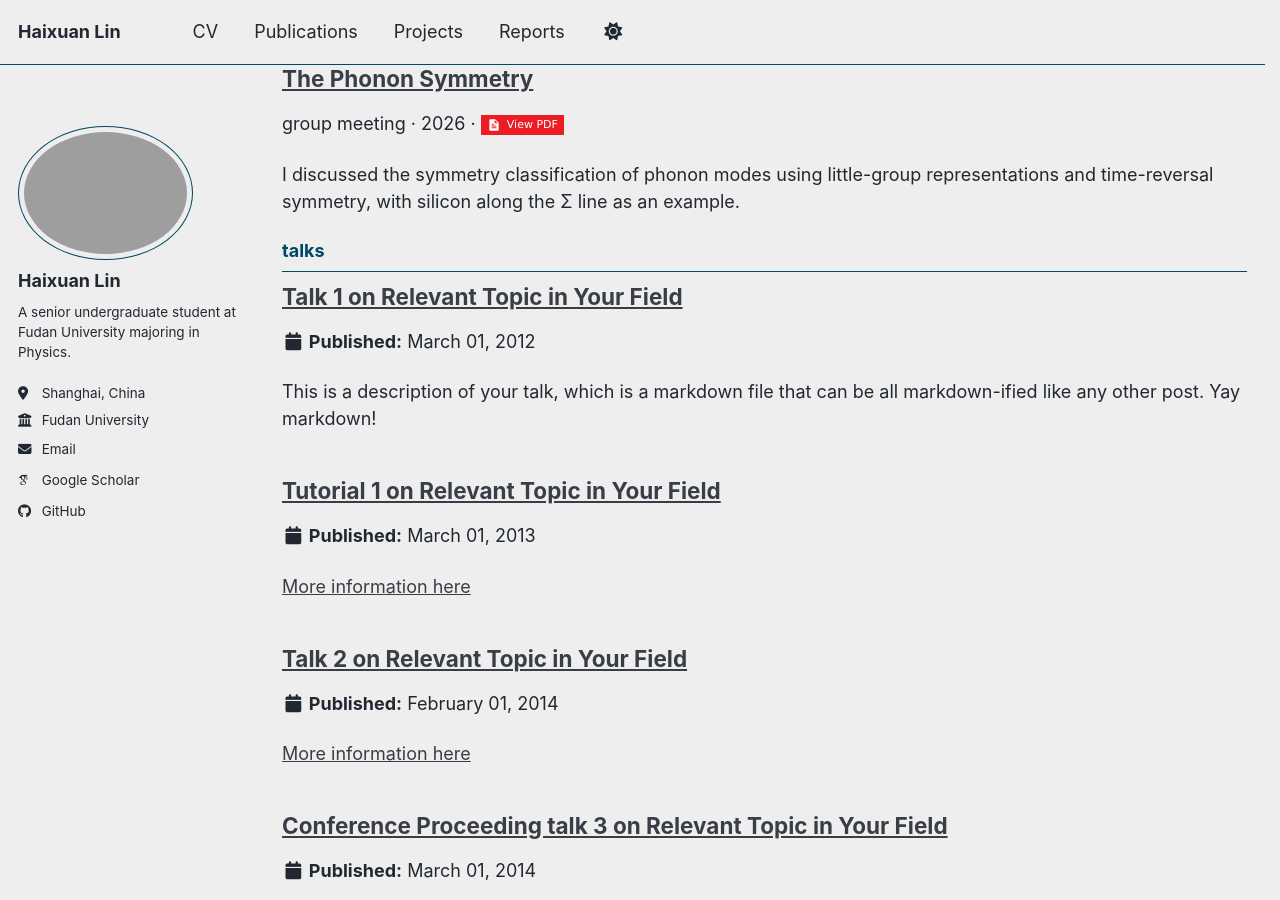
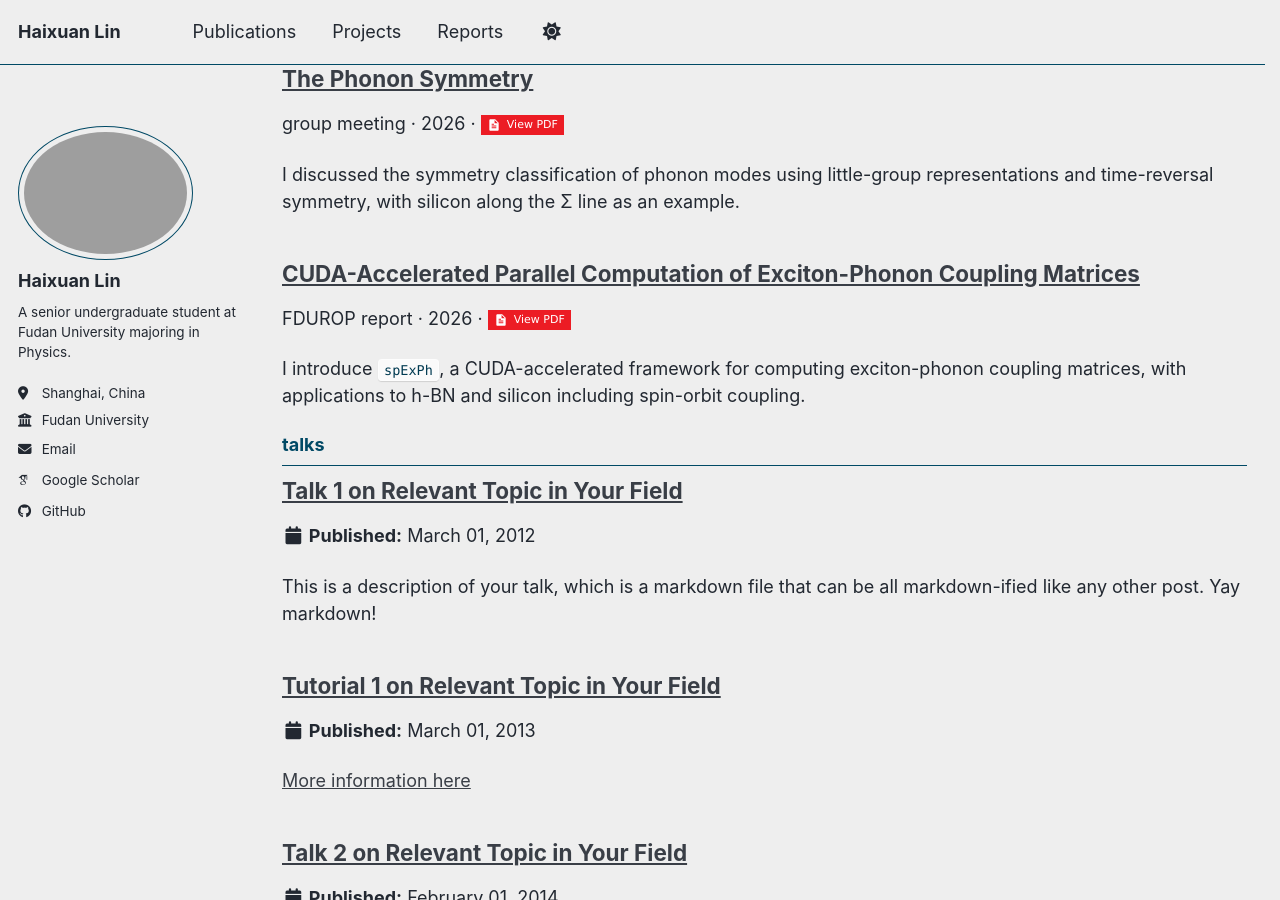
Before and after one commit to HaiXuan-Lin/HaiXuan-Lin.github.io, a Jekyll site: the page built from _pages/collection-archive.html, in a window 1280 px wide and 900 px high, scrolled down 5152 px. Built offline with Jekyll 4.4.1, drawn with Linux system fonts in a browser that asks for light colours; some web fonts are replaced; a script bundle is joined from its source files by our own code; library files that are not in the unit come from our copies.

Commit message:
Add CUDA-accelerated report on exciton-phonon coupling and update navigation

```diff
--- a/_data/navigation.yml
+++ b/_data/navigation.yml
@@ -8,8 +8,8 @@
 #      Markdown formatted page while the second is generated using JSON.
 
 main:
-  - title: "CV"
-    url: /cv/
+  # - title: "CV"
+  #   url: /cv/
 
   - title: "Publications"
     url: /publications/
--- /dev/null
+++ b/_reports/2026-11-18-cuda-exciton-phonon.md
@@ -0,0 +1,10 @@
+---
+title: "CUDA-Accelerated Parallel Computation of Exciton-Phonon Coupling Matrices"
+excerpt: "I introduce `spExPh`, a CUDA-accelerated framework for computing exciton-phonon coupling matrices, with applications to h-BN and silicon including spin-orbit coupling."
+date: 2026-11-18
+presence_type: "FDUROP report"
+download_label: "View PDF"
+download_link: "/files/fdurop-spExPh.pdf"
+---
+
+This report introduces exciton-phonon coupling, derives its matrix elements from electron-phonon interactions, and presents `spExPh`, a computational framework that uses CUDA and PyTorch tensor operations to accelerate their evaluation on GPUs. Applications include exciton relaxation in h-BN and the effects of spin-orbit coupling on exciton-phonon interactions in silicon.
```
Also changed, not shown: 1 other file.
